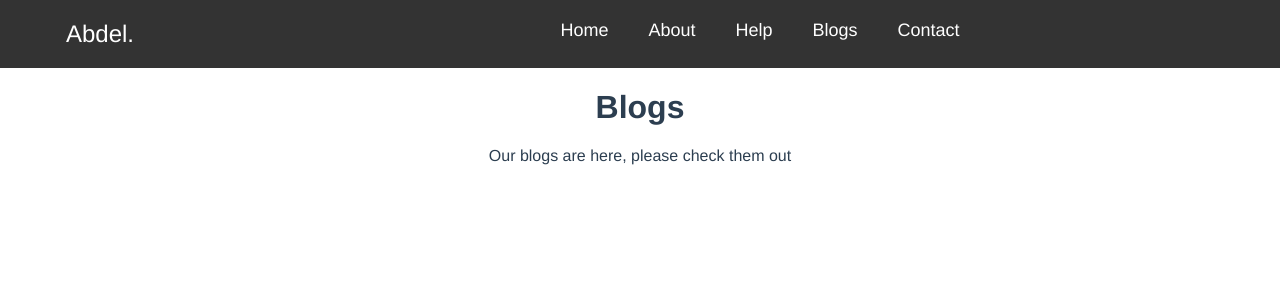
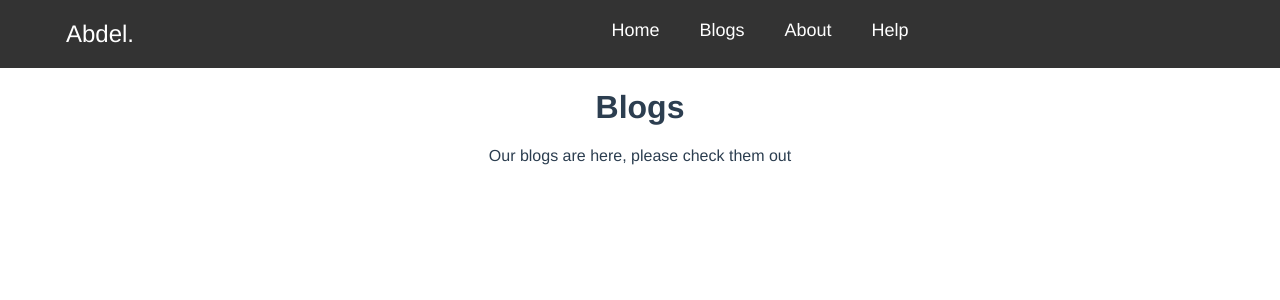
Before and after one commit to abdellatif-laghjaj/practice_vue_js, a Vue app: page /blogs in a window 1280 px wide. Shown: the top 300 px of the page. Built offline with nearby package versions, Linux system fonts and the light colour scheme.

Commit message:
remove contatc

```diff
--- a/src/components/global/AppHeader.vue
+++ b/src/components/global/AppHeader.vue
@@ -5,17 +5,14 @@
             <router-link to="/" tag="li" exact>
                 <a>Home</a>
             </router-link>
+            <router-link to="/blogs" tag="li">
+                <a>Blogs</a>
+            </router-link>
             <router-link to="/about" tag="li">
                 <a>About</a>
             </router-link>
             <router-link to="/help" tag="li">
                 <a>Help</a>
-            </router-link>
-            <router-link to="/blogs" tag="li">
-                <a>Blogs</a>
-            </router-link>
-            <router-link to="/contact" tag="li" replace>
-                <a>Contact</a>
             </router-link>
         </ul>
     </div>
--- a/src/router/index.js
+++ b/src/router/index.js
@@ -26,11 +26,6 @@ const routes = [
         name: "blogs",
         component: () => import("../views/BlogsView"),
     },
-    {
-        path: "/contact",
-        name: "contact",
-        component: () => import("../views/ContactView.vue"),
-    },
 ];
 
 const router = new VueRouter({
--- a/src/views/ContactView.vue
+++ /dev/null
@@ -1,12 +0,0 @@
-<template>
-    <div class="contact">
-        <h1>Contact Us</h1>
-    </div>
-</template>
-
-<script>
-export default {
-    // eslint-disable-next-line vue/multi-word-component-names
-    name: "contact",
-};
-</script>
```
